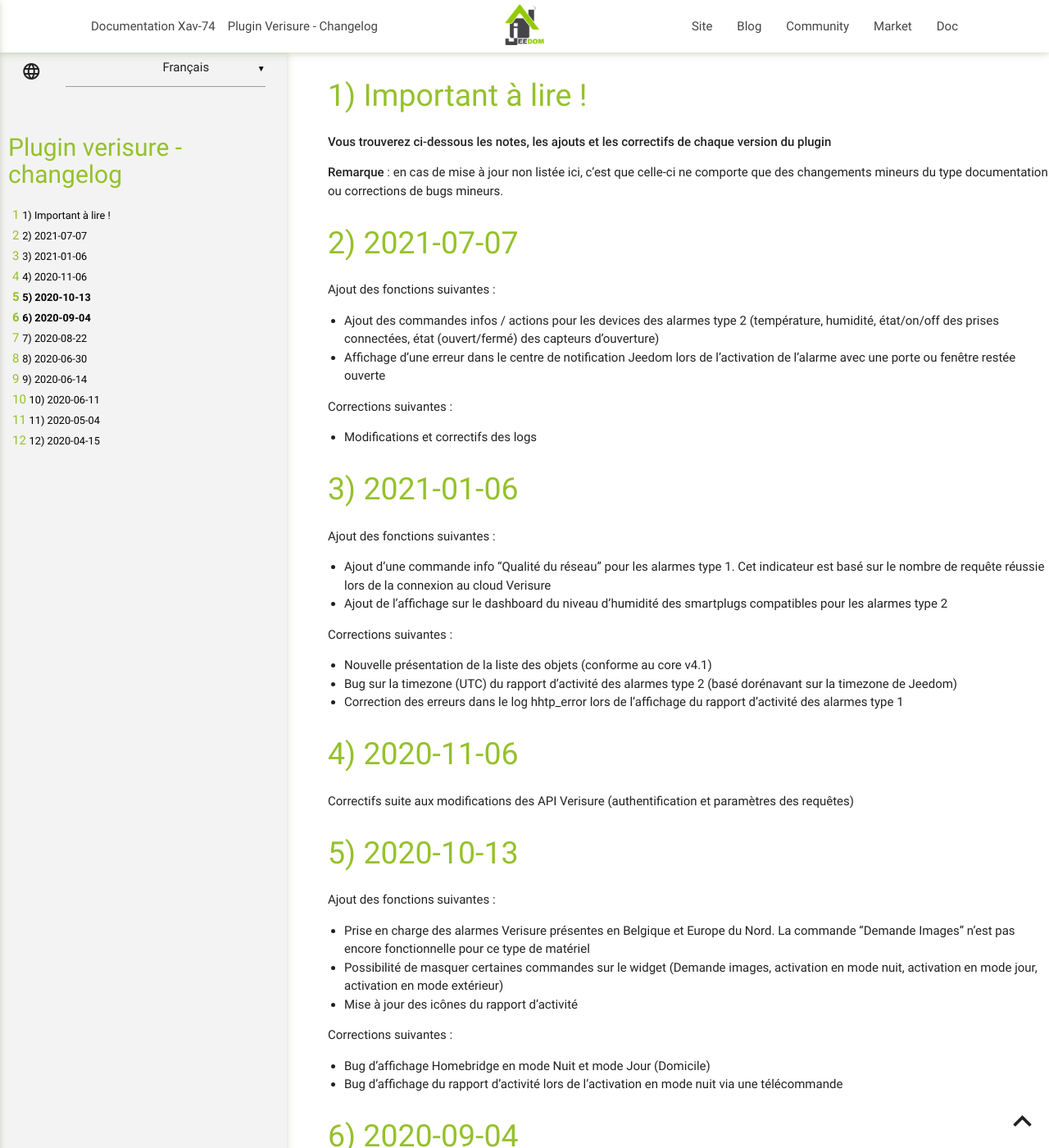
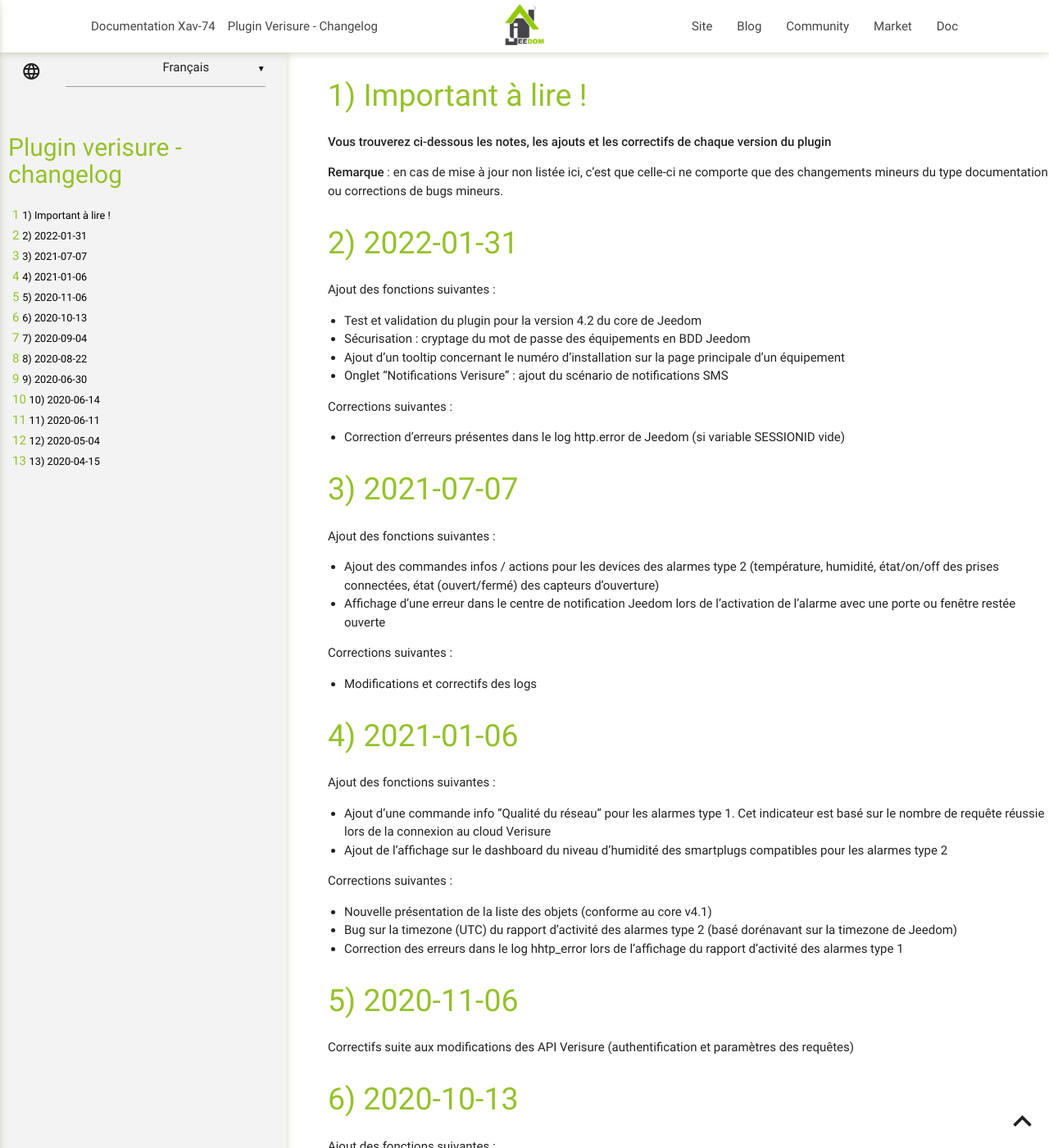
Before and after one commit to Xav-74/Documentation, a Jekyll site: the page built from verisure/fr_FR/changelog.md, in a window 1280 px wide and 1400 px high. Shown: the whole window at 82% size. Built offline with Jekyll 4.4.1, drawn with Linux system fonts in a browser that asks for light colours; some of the changed text lies outside the part shown.

Commit message:
Docs_Changelog_310122

```diff
--- a/verisure/fr_FR/changelog.md
+++ b/verisure/fr_FR/changelog.md
@@ -10,6 +10,18 @@
 **Vous trouverez ci-dessous les notes, les ajouts et les correctifs de chaque version du plugin**
 
 **Remarque** : en cas de mise à jour non listée ici, c'est que celle-ci ne comporte que des changements mineurs du type documentation ou corrections de bugs mineurs.
+
+
+# 2022-01-31
+
+Ajout des fonctions suivantes :
+ - Test et validation du plugin pour la version 4.2 du core de Jeedom
+ - Sécurisation : cryptage du mot de passe des équipements en BDD Jeedom
+ - Ajout d'un tooltip concernant le numéro d'installation sur la page principale d'un équipement
+ - Onglet "Notifications Verisure" : ajout du scénario de notifications SMS
+
+Corrections suivantes :
+ - Correction d'erreurs présentes dans le log http.error de Jeedom (si variable SESSIONID vide)
 
 
 # 2021-07-07
```
Also changed, not shown: verisure/fr_FR/index.md (+3 -3 lines).
